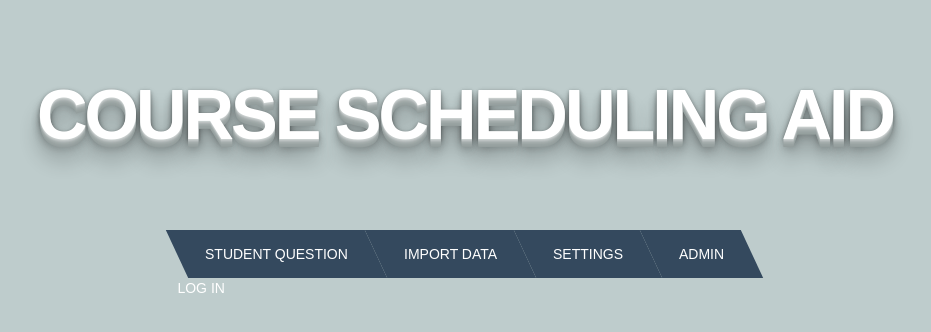
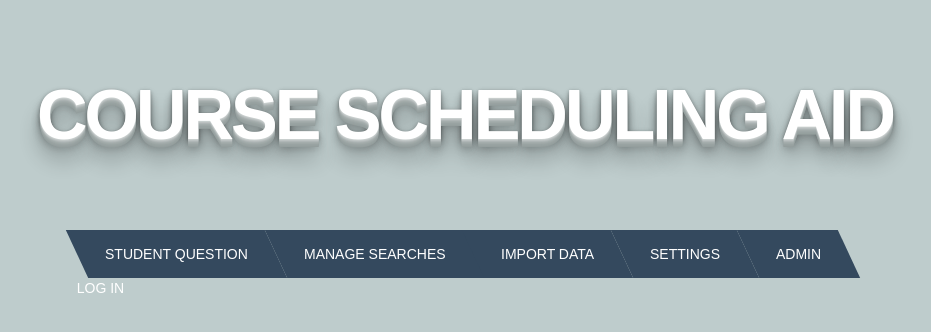
Before and after one commit to jmeterko/CIS-411-Scheduling, a PHP site: template view/HomePage.php in a window 1280 px wide. Shown: the top 332 px of the page, without its empty margins (175-1106 px from the left). Run offline with PHP 8.4, Linux system fonts and the light colour scheme; the template is opened without the code that fills it, so the values that code supplies are empty; some libraries are stand-ins or nearby versions.

Commit message:
Navbar has Manage Searches
Navbar and HomePage have Manage Searches, plus one JS function for jerads modal

```diff
--- a/js/Javascript.js
+++ b/js/Javascript.js
@@ -66,6 +66,22 @@ function getSerialsReady() {
 function finishBuild(){
     formRebuilt = true;
     console.log("Finished");
+}
+function checkSearchName(submitForm) {
+    $.getJSON("../controller/controller.php",
+        {	action: "CheckSearchNameExists",
+            searchName: $('#searchName').val()
+        },
+        function(jsonReturned) {
+            if (jsonReturned.duplicate) {
+                $('#modal').modal('toggle');
+                document.getElementById('submitButton').disabled = true;
+                $('#searchName').select();
+            } else  {
+                document.getElementById('submitButton').disabled = false;
+            }
+        }
+    );
 }
 
 function toggleSaveQuestion(){
--- a/view/HomePage.php
+++ b/view/HomePage.php
@@ -12,22 +12,25 @@ require_once '../view/headerInclude.php';
     <br/>
     <ul class="menu cf">
 		<?php if (userIsAuthorized("StudentQuestion")) {  ?>
-        <li><a href="../controller/controller.php?action=StudentQuestion">Student Question</a></li>
+        <li><a style="text-decoration:none;" href="../controller/controller.php?action=StudentQuestion">Student Question</a></li>
 		<?php /*}
 			if (userIsAuthorized("CourseQuestion")) {  */?><!--
                 <li><a href="../controller/controller.php?action=CourseQuestion">Course Question</a></li>-->
-		<?php }
+        <?php }
+        if (userIsAuthorized("SecurityManageSearches")) {  ?>
+            <li><a class="left" href="../security/index.php?action=SecurityManageSearches">Manage Searches</a></li> &nbsp;
+        <?php }
         if (userIsAuthorized("ImportData")) {  ?>
-            <li><a href="../controller/controller.php?action=ImportData">Import Data</a></li>
+            <li><a style="text-decoration:none;" href="../controller/controller.php?action=ImportData">Import Data</a></li>
         <?php }
         if (userIsAuthorized("Settings")) {  ?>
-            <li><a href="../controller/controller.php?action=Settings">Settings</a></li>
+            <li><a style="text-decoration:none;" href="../controller/controller.php?action=Settings">Settings</a></li>
         <?php }
         if (userIsAuthorized("SecurityManageUsers")) {  ?>
-            <li><a href="../security/index.php">Admin</a></li>
+            <li><a style="text-decoration:none;" href="../security/index.php">Admin</a></li>
         <?php }
 			if (loggedIn()) {  ?>
-                <li><a href="../security/index.php?action=SecurityLogOut">Logout</a></li>
+                <li><a style="text-decoration:none;" href="../security/index.php?action=SecurityLogOut">Logout</a></li>
 		<?php } else {
 				echo "<a href=\"../security/index.php?action=SecurityLogin&RequestedPage=" . urlencode($_SERVER['REQUEST_URI']) . "\">Log In</a>";
 		} ?>
--- a/view/navbar.php
+++ b/view/navbar.php
@@ -20,6 +20,9 @@
                 if (userIsAuthorized("CourseQuestion")) {  */?><!--
                     <li><a href="../controller/controller.php?action=CourseQuestion">Course Question</a></li>-->
                 <?php }
+            if (userIsAuthorized("SecurityManageSearches")) {  ?>
+                <li><a class="left" href="../security/index.php?action=SecurityManageSearches">Manage Searches</a></li> &nbsp;
+            <?php }
                 if (userIsAuthorized("Settings")) {  ?>
                     <li><a href="../controller/controller.php?action=Settings">Settings</a></li>
                 <?php }
```
